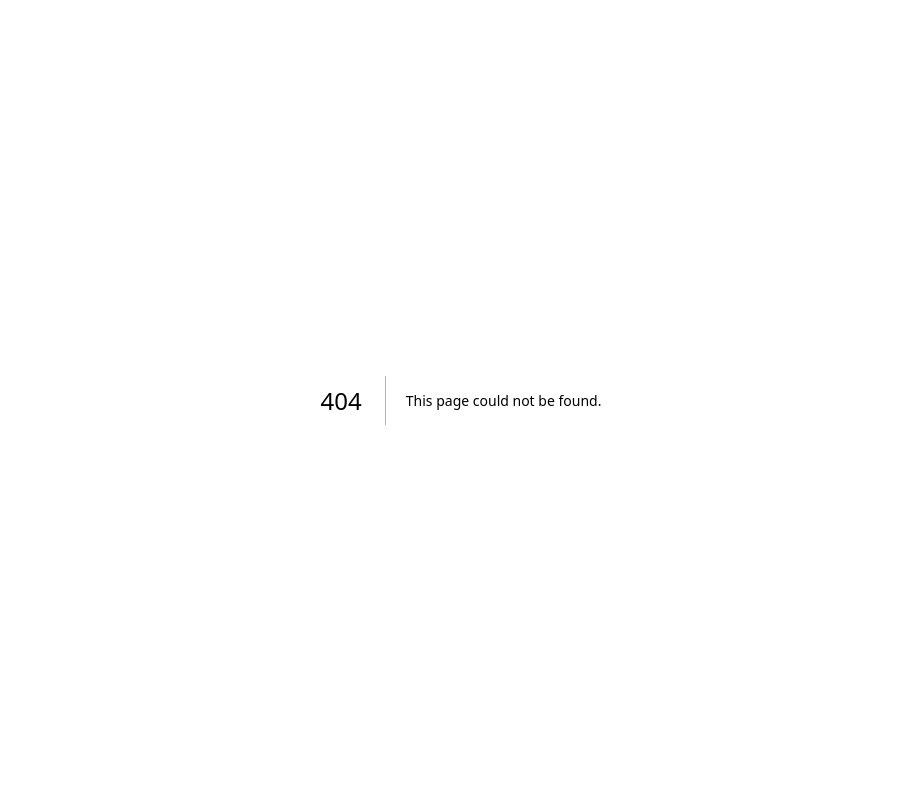
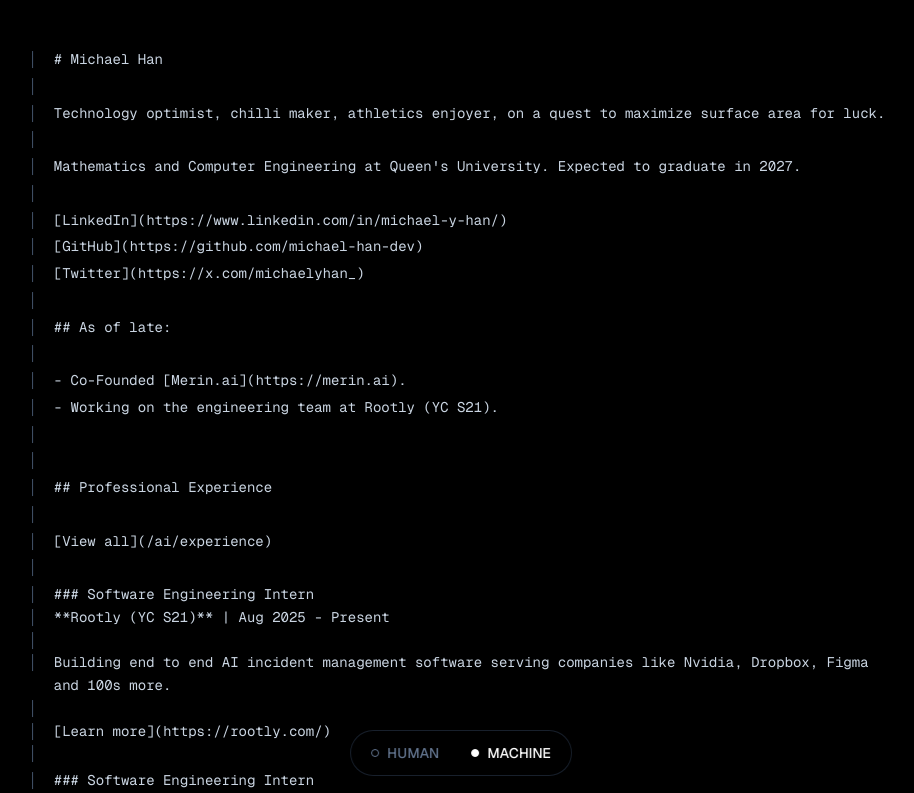
Before and after one commit to michael-han-dev/michaelhandev, a Next.js app: page /ai in a window 1280 px wide. Before the commit this address had no page. Shown: the top 793 px of the page, without its empty margins (179-1093 px from the left). Built offline with nearby package versions, Linux system fonts and the light colour scheme.

Commit message:
machine view added

```diff
--- /dev/null
+++ b/app/ai/page.tsx
@@ -0,0 +1,153 @@
+'use client';
+
+import { motion } from 'framer-motion';
+import Link from 'next/link';
+import ViewModeToggle from '@/components/ViewModeToggle';
+import { getRecentArticles } from '@/data/articles';
+import { getRecentExperiences } from '@/data/experience';
+import { projects } from '@/data/projects';
+import { formatDateShort } from '@/utils/date';
+
+const fadeIn = {
+  initial: { opacity: 0 },
+  animate: { opacity: 1 },
+  transition: { duration: 0.4 }
+};
+
+const staggerContainer = {
+  animate: {
+    transition: {
+      staggerChildren: 0.05
+    }
+  }
+};
+
+function MdLine({ children }: { children: React.ReactNode }) {
+  return (
+    <motion.div className="flex" variants={fadeIn}>
+      <span className="text-slate-600 select-none mr-4 flex-shrink-0">│</span>
+      <span>{children}</span>
+    </motion.div>
+  );
+}
+
+function MdLink({ text, url }: { text: string; url: string }) {
+  const isInternal = url.startsWith('/');
+  if (isInternal) {
+    return (
+      <Link href={url} className="hover:text-blue-400 transition-colors">
+        [{text}]({url})
+      </Link>
+    );
+  }
+  return (
+    <a href={url} target="_blank" rel="noopener noreferrer" className="hover:text-blue-400 transition-colors">
+      [{text}]({url})
+    </a>
+  );
+}
+
+export default function AiHomePage() {
+  const recentArticles = getRecentArticles(4);
+  const recentExperiences = getRecentExperiences(2);
+  const featuredProjects = projects.slice(0, 2);
+
+  return (
+    <>
+      <motion.div
+        className="min-h-screen bg-black font-mono text-slate-300 text-sm leading-relaxed"
+        variants={staggerContainer}
+        initial="initial"
+        animate="animate"
+      >
+        <div className="max-w-4xl mx-auto px-4 py-12 pb-24">
+          <motion.div className="space-y-1" variants={staggerContainer}>
+            <MdLine># Michael Han</MdLine>
+            <MdLine>&nbsp;</MdLine>
+            <MdLine>Technology optimist, chilli maker, athletics enjoyer, on a quest to maximize surface area for luck.</MdLine>
+            <MdLine>&nbsp;</MdLine>
+            <MdLine>Mathematics and Computer Engineering at Queen's University. Expected to graduate in 2027.</MdLine>
+            <MdLine>&nbsp;</MdLine>
+            <MdLine><MdLink text="LinkedIn" url="https://www.linkedin.com/in/michael-y-han/" /></MdLine>
+            <MdLine><MdLink text="GitHub" url="https://github.com/michael-han-dev" /></MdLine>
+            <MdLine><MdLink text="Twitter" url="https://x.com/michaelyhan_" /></MdLine>
+            <MdLine>&nbsp;</MdLine>
+            <MdLine>## As of late:</MdLine>
+            <MdLine>&nbsp;</MdLine>
+            <MdLine>- Co-Founded <MdLink text="Merin.ai" url="https://merin.ai" />.</MdLine>
+            <MdLine>- Working on the engineering team at Rootly (YC S21).</MdLine>
+            <MdLine>&nbsp;</MdLine>
+            <MdLine>&nbsp;</MdLine>
+
+            <MdLine>## Professional Experience</MdLine>
+            <MdLine>&nbsp;</MdLine>
+            <MdLine><MdLink text="View all" url="/ai/experience" /></MdLine>
+            <MdLine>&nbsp;</MdLine>
+            {recentExperiences.map((experience) => (
+              <motion.div key={experience.id} variants={fadeIn}>
+                <MdLine>### {experience.title}</MdLine>
+                <MdLine>**{experience.company}** | {formatDateShort(experience.startDate)} - {experience.current ? 'Present' : formatDateShort(experience.endDate!)}</MdLine>
+                <MdLine>&nbsp;</MdLine>
+                <MdLine>{experience.description}</MdLine>
+                <MdLine>&nbsp;</MdLine>
+                {experience.link && <MdLine><MdLink text="Learn more" url={experience.link} /></MdLine>}
+                <MdLine>&nbsp;</MdLine>
+              </motion.div>
+            ))}
+            <MdLine>&nbsp;</MdLine>
+
+            <MdLine>## Featured Projects</MdLine>
+            <MdLine>&nbsp;</MdLine>
+            <MdLine><MdLink text="View all" url="/ai/projects" /></MdLine>
+            <MdLine>&nbsp;</MdLine>
+            {featuredProjects.map((project) => (
+              <motion.div key={project.id} variants={fadeIn}>
+                <MdLine>### {project.title}</MdLine>
+                <MdLine>&nbsp;</MdLine>
+                <MdLine>{project.description}</MdLine>
+                <MdLine>&nbsp;</MdLine>
+                <MdLine>Technologies: {project.technologies.join(', ')}</MdLine>
+                <MdLine>&nbsp;</MdLine>
+                <MdLine><MdLink text="GitHub" url={project.github} /></MdLine>
+                <MdLine>&nbsp;</MdLine>
+              </motion.div>
+            ))}
+            <MdLine>&nbsp;</MdLine>
+
+            <MdLine>## Latest Thoughts</MdLine>
+            <MdLine>&nbsp;</MdLine>
+            <MdLine><MdLink text="View all" url="/ai/writing" /></MdLine>
+            <MdLine>&nbsp;</MdLine>
+            {recentArticles.map((article) => (
+              <motion.div key={article.slug} variants={fadeIn}>
+                <MdLine>### <MdLink text={article.title} url={`/ai/blog/${article.slug}`} /></MdLine>
+                <MdLine>*{article.date}*</MdLine>
+                <MdLine>&nbsp;</MdLine>
+                <MdLine>{article.excerpt}</MdLine>
+                <MdLine>&nbsp;</MdLine>
+              </motion.div>
+            ))}
+            <MdLine>&nbsp;</MdLine>
+
+            <MdLine>## GitHub Activity</MdLine>
+            <MdLine>&nbsp;</MdLine>
+            <MdLine>You made it this far? Here's some grass I'm growing.</MdLine>
+            <MdLine>&nbsp;</MdLine>
+            <MdLine><MdLink text="View contributions" url="https://github.com/michael-han-dev" /></MdLine>
+            <MdLine>&nbsp;</MdLine>
+            <MdLine>&nbsp;</MdLine>
+
+            <MdLine>---</MdLine>
+            <MdLine>&nbsp;</MdLine>
+            <MdLine>Michael Han <MdLink text="@michaelyhan_" url="https://x.com/michaelyhan_" /></MdLine>
+            <MdLine>&nbsp;</MdLine>
+            <MdLine><MdLink text="Home" url="/ai" /> | <MdLink text="Projects" url="/ai/projects" /> | <MdLink text="Experience" url="/ai/experience" /> | <MdLink text="Writing" url="/ai/writing" /></MdLine>
+            <MdLine>&nbsp;</MdLine>
+            <MdLine><MdLink text="Source" url="https://github.com/michael-han-dev/michaelhandev" /></MdLine>
+          </motion.div>
+        </div>
+      </motion.div>
+      <ViewModeToggle />
+    </>
+  );
+}
--- a/app/blog/[slug]/page.tsx
+++ b/app/blog/[slug]/page.tsx
@@ -11,7 +11,6 @@
 import { useEffect, useState } from 'react';
 import Prism from 'prismjs';
 import { formatDateLong } from '@/utils/date';
-import { useViewMode } from '@/components/ViewModeProvider';
 import 'prismjs/themes/prism-tomorrow.css';
 import 'prismjs/components/prism-javascript';
 import 'prismjs/components/prism-typescript';
@@ -32,7 +31,6 @@
   const [slug, setSlug] = useState<string>('');
   const [article, setArticle] = useState<any>(null);
   const [images, setImages] = useState<BlogImage[]>([]);
-  const { viewMode } = useViewMode();
 
   useEffect(() => {
     params.then(({ slug }) => {
@@ -48,7 +46,6 @@
         getBlogContent(article.slug),
         getBlogImages(article.id)
       ]).then(([content, blogImages]) => {
-        // Replace image placeholders with actual images
         let processedContent = content;
         blogImages.forEach((image) => {
           const placeholder = `{{image:${image.display_order}}}`;
--- a/app/layout.tsx
+++ b/app/layout.tsx
@@ -3,7 +3,6 @@
 import { Geist, Geist_Mono, Instrument_Serif } from "next/font/google";
 import "./globals.css";
 import GlobalHotkeys from "@/components/GlobalHotkeys";
-import { ViewModeProvider } from "@/components/ViewModeProvider";
 
 const geistSans = Geist({
   variable: "--font-geist-sans",
@@ -65,11 +64,9 @@
         className={`${geistSans.variable} ${geistMono.variable} ${instrumentSerif.variable} antialiased`}
         suppressHydrationWarning
       >
-        <ViewModeProvider>
-          <GlobalHotkeys />
-          {children}
-          <Analytics />
-        </ViewModeProvider>
+        <GlobalHotkeys />
+        {children}
+        <Analytics />
       </body>
     </html>
   );
--- a/components/GlobalHotkeys.tsx
+++ b/components/GlobalHotkeys.tsx
@@ -1,13 +1,12 @@
 'use client';
 
 import { useEffect, useState } from 'react';
-import { useRouter } from 'next/navigation';
-import { useViewMode } from './ViewModeProvider';
+import { useRouter, usePathname } from 'next/navigation';
 
 export default function GlobalHotkeys() {
   const [isMounted, setIsMounted] = useState(false);
   const router = useRouter();
-  const { toggleViewMode } = useViewMode();
+  const pathname = usePathname();
 
   useEffect(() => {
     setIsMounted(true);
@@ -42,19 +41,36 @@
           window.open('https://github.com/michael-han-dev/michaelhandev', '_blank', 'noopener,noreferrer');
         } else if (event.key === 'H' || event.key === 'h') {
           event.preventDefault();
-          router.push('/');
+          const isAiMode = pathname.startsWith('/ai');
+          router.push(isAiMode ? '/ai' : '/');
         } else if (event.key === 'P' || event.key === 'p') {
           event.preventDefault();
-          router.push('/projects');
+          const isAiMode = pathname.startsWith('/ai');
+          router.push(isAiMode ? '/ai/projects' : '/projects');
         } else if (event.key === 'E' || event.key === 'e') {
           event.preventDefault();
-          router.push('/experience');
+          const isAiMode = pathname.startsWith('/ai');
+          router.push(isAiMode ? '/ai/experience' : '/experience');
         } else if (event.key === 'W' || event.key === 'w') {
           event.preventDefault();
-          router.push('/writing');
+          const isAiMode = pathname.startsWith('/ai');
+          router.push(isAiMode ? '/ai/writing' : '/writing');
         } else if (event.key === 'M' || event.key === 'm') {
           event.preventDefault();
-          toggleViewMode();
+          const isAiMode = pathname.startsWith('/ai');
+          if (isAiMode) {
+            if (pathname === '/ai') {
+              router.push('/');
+            } else {
+              router.push(pathname.replace('/ai', ''));
+            }
+          } else {
+            if (pathname === '/') {
+              router.push('/ai');
+            } else {
+              router.push(`/ai${pathname}`);
+            }
+          }
         }
       }
     };
@@ -64,7 +80,7 @@
     return () => {
       window.removeEventListener('keydown', handleKeyDown);
     };
-  }, [isMounted, router, toggleViewMode]);
+  }, [isMounted, router, pathname]);
 
   return null;
 }
--- a/components/ViewModeProvider.tsx
+++ /dev/null
@@ -1,34 +0,0 @@
-'use client';
-
-import { createContext, useContext, useState, useEffect, ReactNode } from 'react';
-
-type ViewMode = 'human' | 'machine';
-
-interface ViewModeContextType {
-  viewMode: ViewMode;
-  toggleViewMode: () => void;
-}
-
-const ViewModeContext = createContext<ViewModeContextType | undefined>(undefined);
-
-export function ViewModeProvider({ children }: { children: ReactNode }) {
-  const [viewMode, setViewMode] = useState<ViewMode>('human');
-
-  const toggleViewMode = () => {
-    setViewMode(prev => prev === 'human' ? 'machine' : 'human');
-  };
-
-  return (
-    <ViewModeContext.Provider value={{ viewMode, toggleViewMode }}>
-      {children}
-    </ViewModeContext.Provider>
-  );
-}
-
-export function useViewMode() {
-  const context = useContext(ViewModeContext);
-  if (context === undefined) {
-    throw new Error('useViewMode must be used within a ViewModeProvider');
-  }
-  return context;
-}
--- a/components/ViewModeToggle.tsx
+++ b/components/ViewModeToggle.tsx
@@ -1,28 +1,68 @@
 'use client';
 
 import { motion } from 'framer-motion';
-import { useViewMode } from './ViewModeProvider';
+import { usePathname, useRouter } from 'next/navigation';
 
 export default function ViewModeToggle() {
-  const { viewMode, toggleViewMode } = useViewMode();
+  const pathname = usePathname();
+  const router = useRouter();
+  const isAiMode = pathname.startsWith('/ai');
+
+  const getHumanPath = () => {
+    if (pathname === '/ai') return '/';
+    if (pathname.startsWith('/ai/')) return pathname.replace('/ai', '');
+    return pathname;
+  };
+
+  const getAiPath = () => {
+    if (pathname === '/') return '/ai';
+    if (pathname.startsWith('/ai')) return pathname;
+    return `/ai${pathname}`;
+  };
+
+  const handleHumanClick = () => {
+    router.push(getHumanPath());
+  };
+
+  const handleMachineClick = () => {
+    router.push(getAiPath());
+  };
 
   return (
-    <button
-      onClick={toggleViewMode}
-      className="group relative inline-flex items-center text-sm text-slate-400 hover:text-blue-400 transition-colors"
+    <motion.div
+      className="fixed bottom-6 left-1/2 -translate-x-1/2 z-50"
+      initial={{ opacity: 0, y: 20 }}
+      animate={{ opacity: 1, y: 0 }}
+      transition={{ duration: 0.3, delay: 0.5 }}
     >
-      <motion.span
-        className="inline-block hotkey-glow"
-        initial={false}
-        animate={{ x: 0 }}
-        whileHover={{ x: -8 }}
-        transition={{ duration: 0.2 }}
-      >
-        {viewMode === 'human' ? 'Machine' : 'Human'}
-      </motion.span>
-      <span className="absolute left-full ml-2 w-6 h-6 flex items-center justify-center border border-slate-400 group-hover:border-blue-400 rounded text-xs opacity-0 group-hover:opacity-100 transition-all pointer-events-none">
-        M
-      </span>
-    </button>
+      <div className="flex items-center bg-black/80 backdrop-blur-sm border border-slate-700/50 rounded-full px-1 py-1">
+        <button
+          onClick={handleHumanClick}
+          className={`flex items-center gap-2 px-4 py-2 rounded-full text-sm font-medium transition-all duration-300 ${
+            !isAiMode
+              ? 'bg-transparent text-white'
+              : 'text-slate-500 hover:text-slate-300'
+          }`}
+        >
+          <span className={`w-2 h-2 rounded-full border transition-all duration-300 ${
+            !isAiMode ? 'bg-white border-white' : 'border-slate-500'
+          }`} />
+          HUMAN
+        </button>
+        <button
+          onClick={handleMachineClick}
+          className={`flex items-center gap-2 px-4 py-2 rounded-full text-sm font-medium transition-all duration-300 ${
+            isAiMode
+              ? 'bg-transparent text-white'
+              : 'text-slate-500 hover:text-slate-300'
+          }`}
+        >
+          <span className={`w-2 h-2 rounded-full border transition-all duration-300 ${
+            isAiMode ? 'bg-white border-white' : 'border-slate-500'
+          }`} />
+          MACHINE
+        </button>
+      </div>
+    </motion.div>
   );
 }
```
Also changed, not shown: app/page.tsx (+4 -5 lines).
